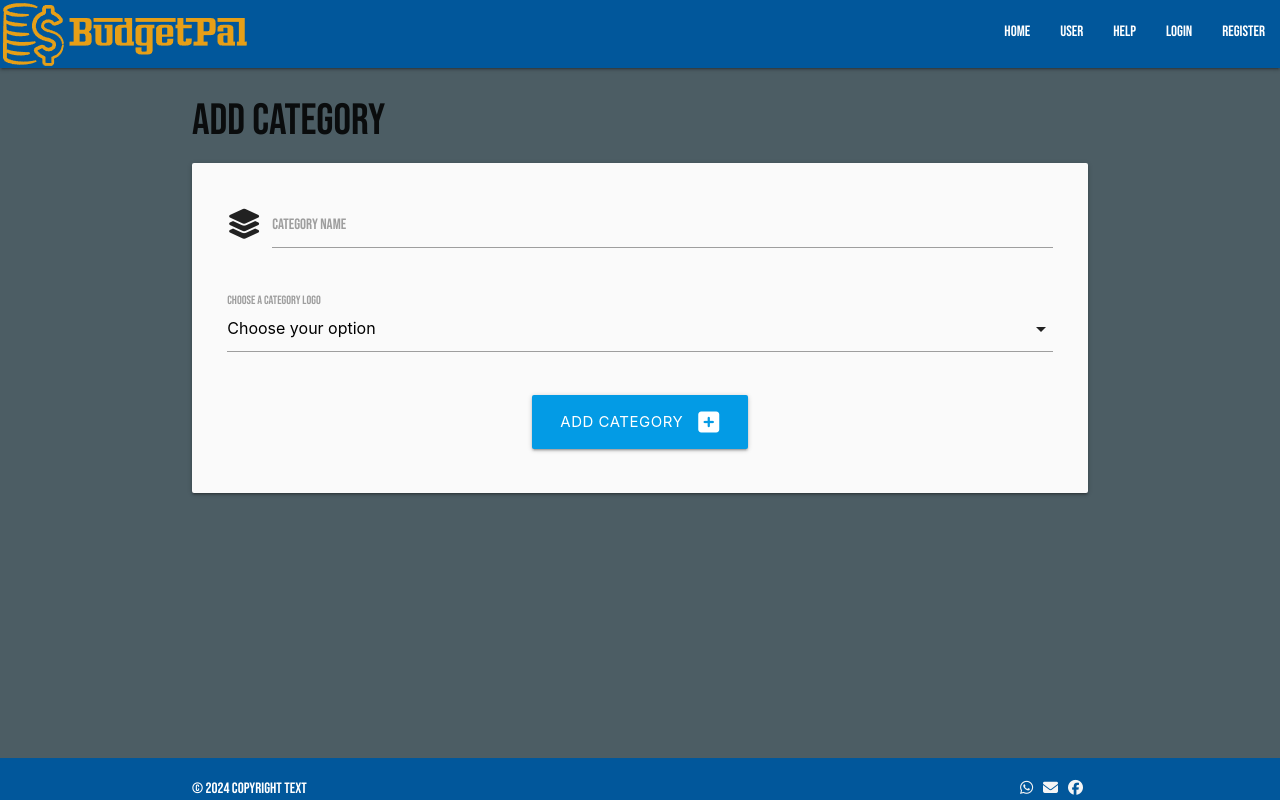
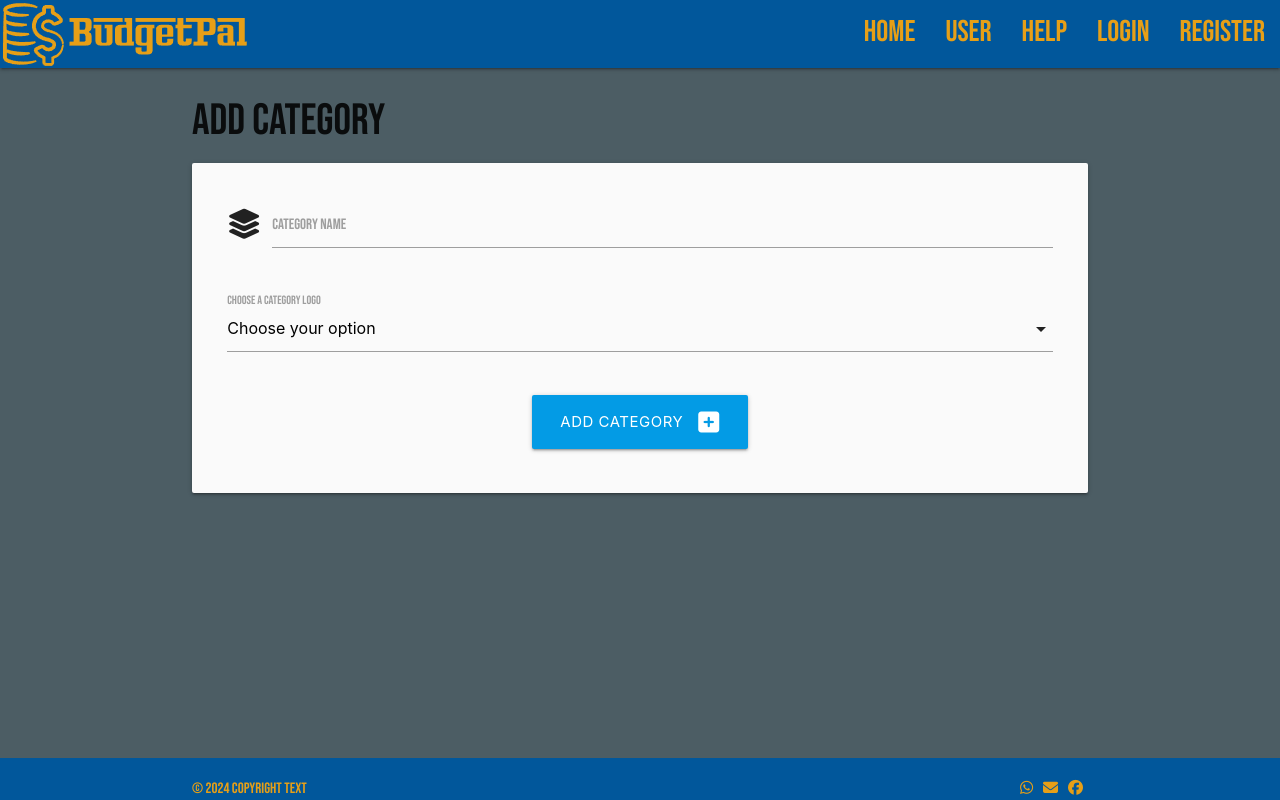
Before and after one commit to Nmyhi/BudgetPal, a Flask app: page /add_category in a window 1280 px wide. Run offline with Flask 2, Linux system fonts and the light colour scheme; data comes from the database, SQL or seed files in the repository.

Commit message:
Add styling to base.html

```diff
--- a/budgetpal/templates/base.html
+++ b/budgetpal/templates/base.html
@@ -50,19 +50,35 @@
           ></a>
           <ul class="right hide-on-med-and-down">
             <li>
-              <a href="{{ url_for('home') }}">Home</a>
+              <a
+                href="{{ url_for('home') }}"
+                class="double-font-size secondary-color"
+                >Home</a
+              >
             </li>
             <li>
-              <a href="{{ url_for('userpage') }}">User</a>
+              <a
+                href="{{ url_for('userpage') }}"
+                class="double-font-size secondary-color"
+                >User</a
+              >
             </li>
             <li>
-              <a href="#">Help</a>
+              <a href="#" class="double-font-size secondary-color">Help</a>
             </li>
             <li>
-              <a href="{{ url_for('loggin') }}">Login</a>
+              <a
+                href="{{ url_for('loggin') }}"
+                class="double-font-size secondary-color"
+                >Login</a
+              >
             </li>
             <li>
-              <a href="{{ url_for('register') }}">Register</a>
+              <a
+                href="{{ url_for('register') }}"
+                class="double-font-size secondary-color"
+                >Register</a
+              >
             </li>
           </ul>
         </div>
@@ -104,16 +120,16 @@
     <main class="container">{% block content %} {% endblock %}</main>
     <!-- Footer -->
     <footer class="page-footer light-blue darken-4">
-      <div class="container light-blue darken-4">
+      <div class="container light-blue darken-4 secondary-color">
         © 2024 Copyright Text
         <a class="grey-text text-lighten-4 right" href="#!"
-          ><i class="fa-brands fa-facebook small-padding"></i
+          ><i class="fa-brands fa-facebook small-padding secondary-color"></i
         ></a>
         <a class="grey-text text-lighten-4 right" href="#!"
-          ><i class="fas fa-envelope small-padding"></i
+          ><i class="fas fa-envelope small-padding secondary-color"></i
         ></a>
         <a class="grey-text text-lighten-4 right" href="#!"
-          ><i class="fa-brands fa-whatsapp small-padding"></i
+          ><i class="fa-brands fa-whatsapp small-padding secondary-color"></i
         ></a>
       </div>
     </footer>
```
